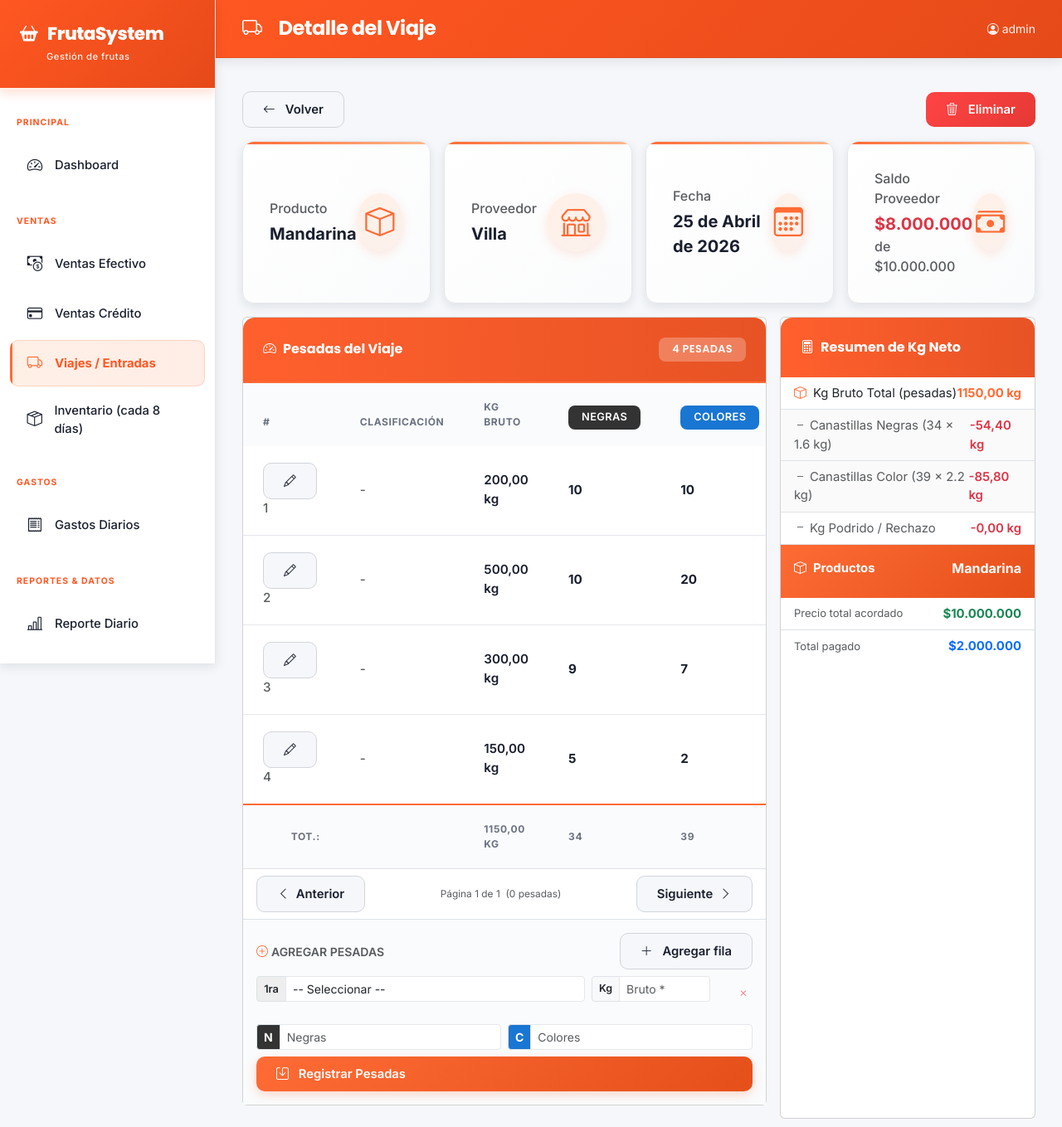
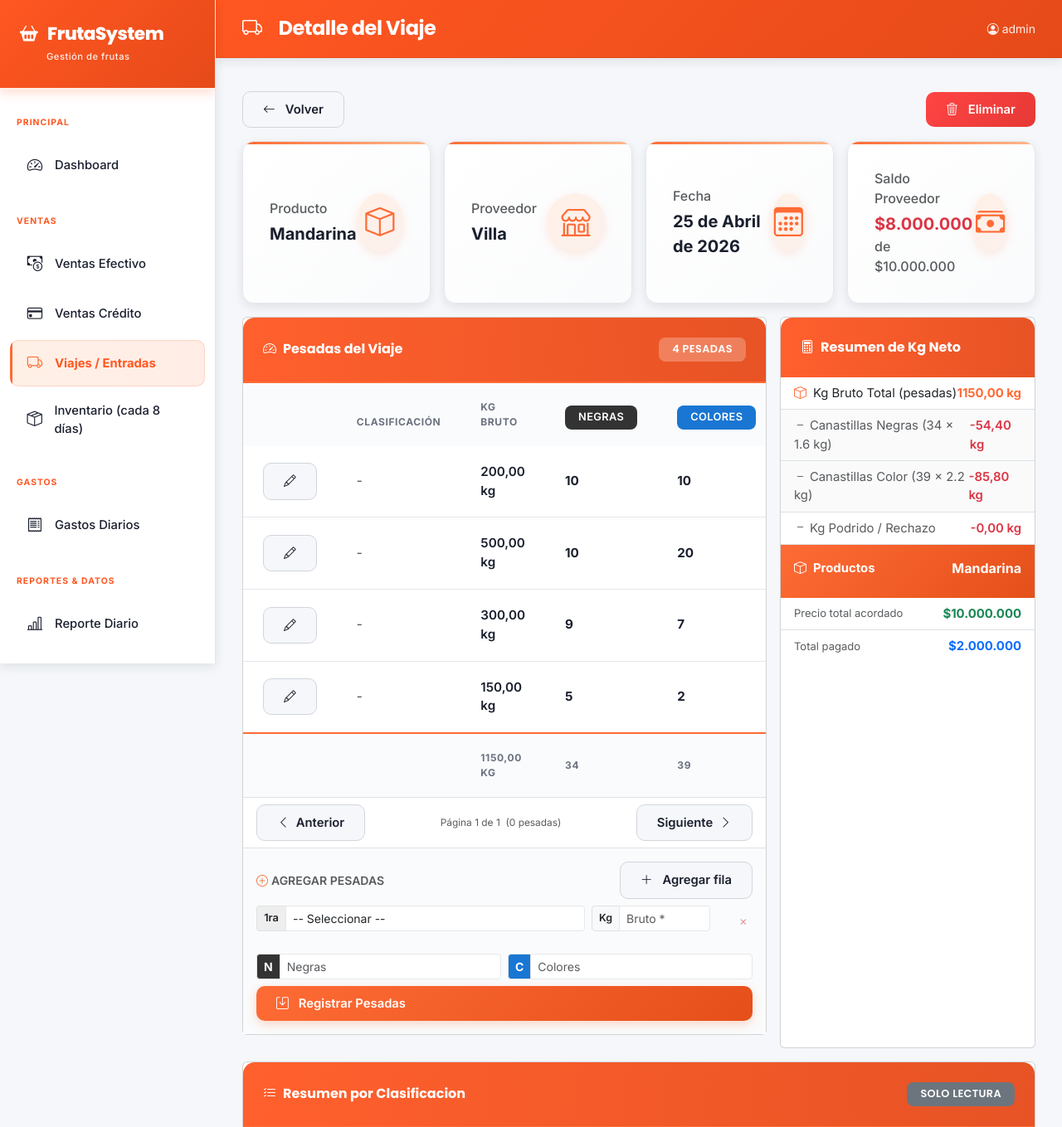
Before and after one commit to JuanSebastianClavijoTapias/comercializadora, a Django app: page /viajes/29/ in a window 1280 px wide. Shown: the top 1359 px of the page at 83% size. Run offline with Django 5.2, Linux system fonts and the light colour scheme; a user stored in the database is signed in; data comes from the database, SQL or seed files in the repository; tables that the repository leaves empty hold one stand-in row (values such as "Sample post"); parts of the project's set-up code (start-up, migrations or seed data) failed here and were passed over; some libraries are stand-ins or nearby versions.

Commit message:
fix: solo botón editar al inicio, sin número de fila

```diff
--- a/core/templates/core/viajes/viaje_detail.html
+++ b/core/templates/core/viajes/viaje_detail.html
@@ -72,7 +72,7 @@
           <table class="table table-hover mb-0" style="font-size:0.87rem;">
             <thead>
               <tr>
-                <th>#</th>
+                <th></th>
                 <th>Clasificación</th>
                 <th>Kg Bruto</th>
                 <th><span class="badge" style="background:#333;">Negras</span></th>
@@ -86,13 +86,12 @@
             <tbody id="pesadas_tbody">
               {% for p in pesadas %}
               <tr class="pesada-page-row">
-                <td class="text-muted small">
+                <td>
                   <a href="{% url 'pesada_edit' p.pk %}"
-                     class="btn btn-sm btn-outline-secondary me-1"
+                     class="btn btn-sm btn-outline-secondary"
                      title="Editar pesada">
                     <i class="bi bi-pencil"></i>
                   </a>
-                  {{ forloop.counter }}
                 </td>
                 <td>
                   {% if p.clasificacion %}
@@ -137,7 +136,7 @@
             </tbody>
             <tfoot>
               <tr>
-                <th class="text-end">Tot.:</th>
+                <th></th>
                 <th></th>
                 <th class="text-orange">{{ kg_bruto_total|floatformat:2 }} kg</th>
                 <th>{{ cant_neg }}</th>
```
